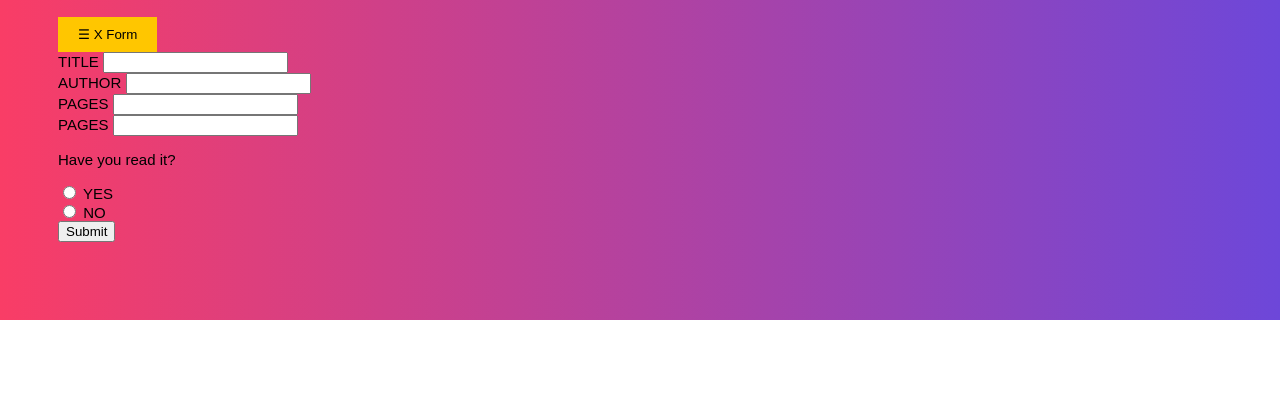
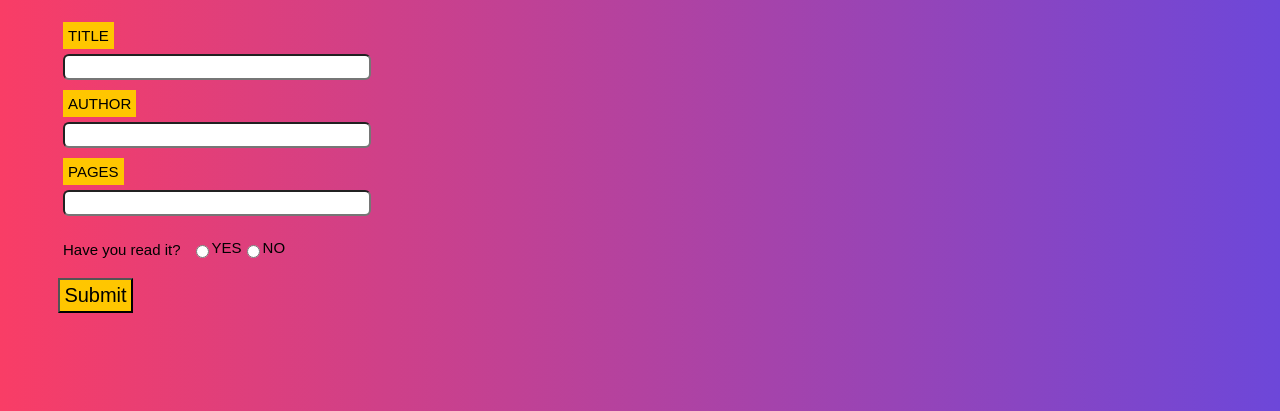
Before and after one commit to GONRONDEROS/Odin-LibraryApp, a plain HTML site: page index.html in a window 1280 px wide. Shown: the part 561-972 px from the top of the page. Before the commit the page ends 881 px from the top, so only its background shows below. Drawn offline with Linux system fonts and the light colour scheme.

Commit message:
Finish form area

```diff
--- a/index.html
+++ b/index.html
@@ -20,12 +20,7 @@
             </div>
         </div>
 
-        <nav class="menu">
-            <button aria-expanded="false" aria-controls="form-list">
-                <span class="open">☰</span>
-                <span class="close">X</span>
-                Form
-            </button>
+        <div class="form-area">
             <div class="form-divs">
                 <form action="">
                     <div class="form-div">
@@ -40,11 +35,7 @@
                         <label for="pages">PAGES</label>
                         <input type="text" id="pages" name="pages">
                     </div>
-                    <div class="form-div">
-                        <label for="pages">PAGES</label>
-                        <input type="text" id="pages" name="pages">
-                    </div>
-                    <div class="form-div">
+                    <div class="form-div-radio">
                         <p>Have you read it?</p>
                         <input type="radio" id="read-yes" name="read" value="read-yes">
                         <label for="read-yes">YES</label><br>
@@ -52,15 +43,13 @@
                         <label for="read-no">NO</label><br>
                     </div>
                     <div class="button">
-                        <input type="submit" value="Submit">
+                        <input type="submit" value="Submit" id="submit">
                     </div>
                 </form>
             </div>
-        </form>
-        </nav>
-
-        <div class="books">
-
+        </div>
+        <div class="book">
+            <div class="books"></div>
         </div>
     </div>
 
--- a/styles.css
+++ b/styles.css
@@ -18,9 +18,15 @@ img {
 .wrapper {
     display: grid;
     grid-gap: 20px;
+    grid-template-areas:
+    "top top"
+    "form form"
+    "book book"
+    "book book";
 }
 
 .top {
+    grid-area: top;
     display: grid;
     grid-gap: 20px;
     grid-template-areas:
@@ -67,3 +73,54 @@ img {
 .description > p {
     margin: 0;
 }
+
+.form-area {
+    grid-area: form;
+}
+
+.form-div {
+    display: flex;
+    flex-direction: column;
+    align-items: flex-start;
+    padding: 5px;
+}
+
+.form-div input {
+    width: 300px;
+    height: 20px;
+    border-radius: 6px;
+}
+
+.form-div label {
+    background-color: #ffc600;
+    padding: 5px;
+    font-weight: 500;
+}
+
+.form-div-radio {
+    display: flex;
+    flex-direction: row;
+    align-items: center;
+    padding: 5px;
+}
+
+.form-div-radio > p {
+    margin-right: 10px;
+    font-size: 15px;
+}
+
+label {
+    margin-bottom: 5px;
+}
+
+#submit {
+    font-size: 20px;
+    padding: 4px 1px;
+    width: 75px;
+    height: 35px;
+    background-color: #ffc600;
+}
+
+.book {
+    grid-area: book;
+}
```
